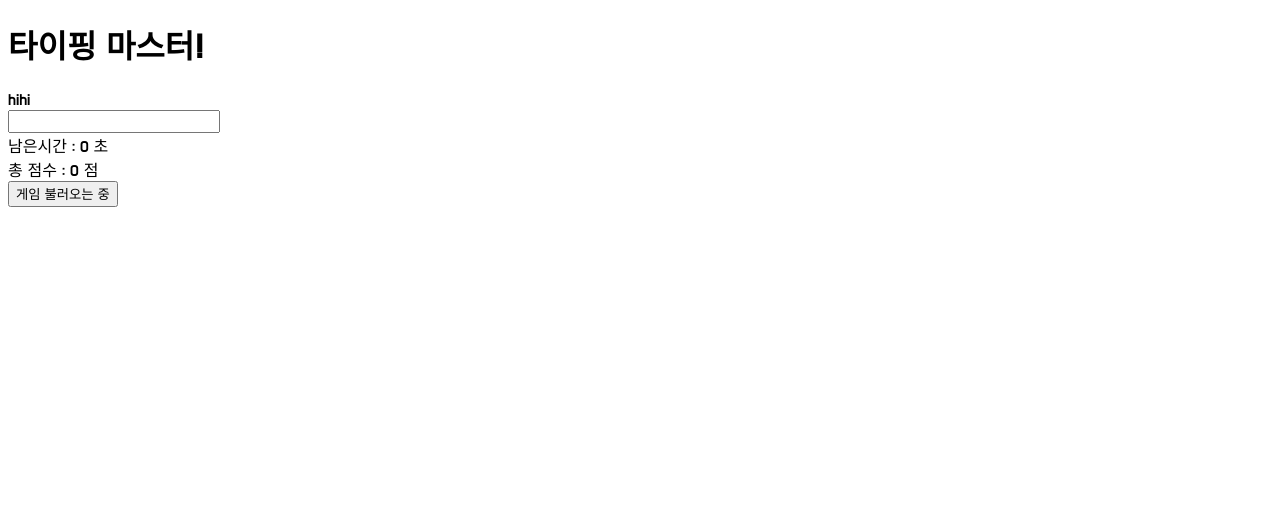
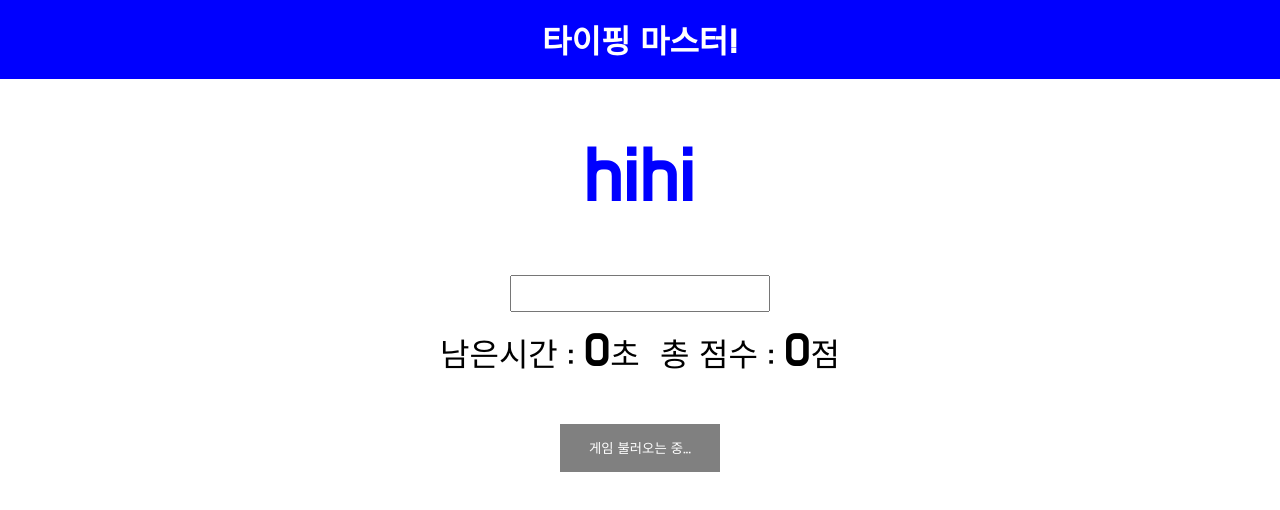
Before and after one commit to HelloHailie/typing-game-js, a plain HTML site: page index.html in a window 1280 px wide. Drawn offline with Linux system fonts and the light colour scheme.

Commit message:
design:css 세팅

```diff
--- a/css/style.css
+++ b/css/style.css
@@ -1,3 +1,62 @@
 * {
   font-family: "Do Hyeon", sans-serif;
+  margin: 0;
+  padding: 0;
 }
+
+body {
+  display: flex;
+  flex-direction: column;
+  justify-content: center;
+  align-items: center;
+}
+
+.header {
+  width: 100%;
+  background-color: blue;
+  color: white;
+  text-align: center;
+  padding: 1rem;
+}
+
+.word-display {
+  margin: 3rem 0rem;
+  font-size: 5rem;
+  color: blue;
+}
+
+.word-input {
+  padding: 0.5rem;
+  width: 15rem;
+}
+
+.game-info {
+  margin: 10px 0px;
+  font-size: 2rem;
+  display: flex;
+  flex-direction: row;
+  justify-content: space-between;
+  width: 25rem;
+}
+
+.time,
+.score {
+  font-size: 3rem;
+}
+
+.button {
+  width: 10rem;
+  height: 3rem;
+  margin-top: 2rem;
+  background-color: blue;
+  color: white;
+  cursor: pointer;
+  outline: 0;
+  border: 0;
+}
+
+.loading {
+  background-color: gray;
+  color: white;
+  cursor: wait;
+}
--- a/index.html
+++ b/index.html
@@ -17,9 +17,9 @@
       <input type="text" class="word-input" />
     </div>
     <div class="game-info">
-      <div>남은시간 : <span class="time">0</span> 초</div>
-      <div>총 점수 : <span class="score">0</span> 점</div>
+      <div>남은시간 : <span class="time">0</span>초</div>
+      <div>총 점수 : <span class="score">0</span>점</div>
     </div>
-    <button class="button loading">게임 불러오는 중</button>
+    <button class="button loading">게임 불러오는 중...</button>
   </body>
 </html>
```
